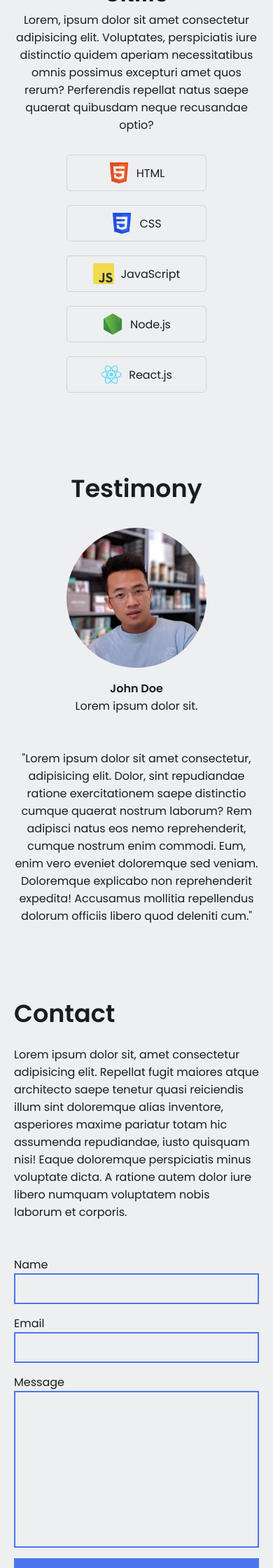
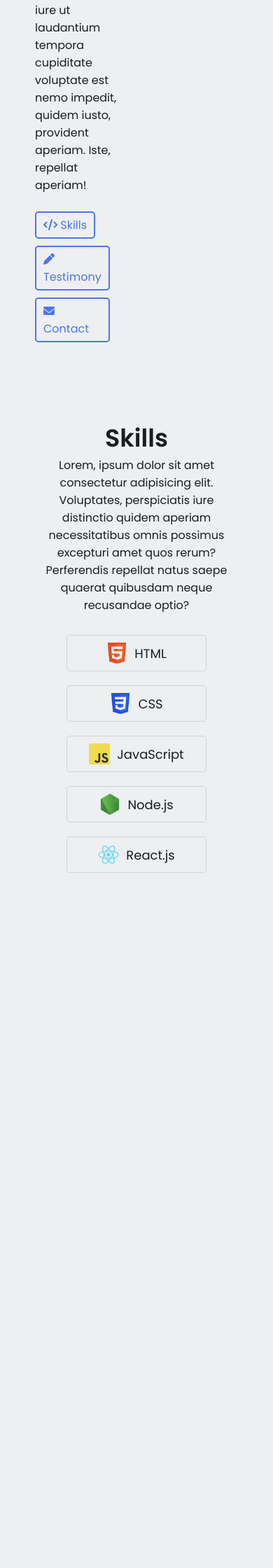
Before and after one commit to EmersonMR25/Personal-Website, a Flask app: page / in a window 390 px wide; the page is wider, and only the part inside the window is pictured. Shown: the part 1000-3240 px from the top of that part at 70% size. After the commit the page ends 2247 px from the top of that part, so only its background shows below. Run offline with Flask 3, Linux system fonts and the light colour scheme.

Commit message:
Minor fixes to index file

```diff
--- a/app/static/css/styles.css
+++ b/app/static/css/styles.css
@@ -15,7 +15,7 @@
 }
 
 body {
-  font-family: 'Poppins', sans-serif;
+  font-family: "Poppins", sans-serif;
   color: var(--text-color);
   background-color: var(--background-color);
   max-width: 1400px;
@@ -89,7 +89,7 @@
   border-radius: 5px;
   margin-right: 10px;
   margin-bottom: 10px;
-  transition: .1s;
+  transition: 0.1s;
 }
 
 .hero-section .text .links a:hover {
@@ -153,178 +153,3 @@
 .skills-section .cells .cell span {
   font-size: 18px;
 }
-
-/* SECTION 3: Testimony */
-.testimony-section {
-  padding: 0 50px;
-  margin-bottom: 100px;
-}
-
-.testimony-section h2 {
-  font-size: 35px;
-  margin-bottom: 30px;
-}
-
-.testimony-section .group {
-  display: flex;
-  align-items: center;
-  gap: 50px;
-}
-
-.testimony-section .group .person-details {
-  text-align: center;
-  flex: 2;
-}
-
-.testimony-section .group .person-details img {
-  width: 200px;
-  aspect-ratio: 1 / 1;
-  object-fit: cover;
-  border-radius: 50%;
-  margin-bottom: 10px;
-}
-
-.testimony-section .group .person-details p {
-  font-weight: 600;
-}
-
-.testimony-section .group .person-details p:last-child {
-  font-weight: normal;
-}
-
-.testimony-section .group .text {
-  flex: 8;
-}
-
-/* SECTION 4: Contact */
-.contact-section {
-  padding: 0 50px;
-  margin-bottom: 100px;
-}
-
-.contact-section h2 {
-  font-size: 35px;
-}
-
-.contact-section .group {
-  display: flex;
-  gap: 50px;
-}
-
-.contact-section .group .text {
-  flex: 3;
-  margin-top: 20px;
-}
-
-.contact-section .group form {
-  flex: 3;
-  display: flex;
-  flex-direction: column;
-}
-
-.contact-section .group form input,
-.contact-section .group form textarea {
-  font-family: 'Poppins', sans-serif;
-  border: 2px solid var(--link-color);
-  background-color: transparent;
-  padding: 10px;
-  margin-bottom: 15px;
-  outline: none;
-  resize: none;
-}
-
-.contact-section .group form button {
-  font-size: 16px;
-  font-family: 'Poppins', sans-serif;
-  color: #fff;
-  background-color: var(--link-color);
-  border: none;
-  height: 50px;
-  cursor: pointer;
-  transition: .1s;
-}
-
-.contact-section .group form button:hover {
-  filter: brightness(.9);
-}
-
-@media (max-width: 850px) {
-  /* SECTION 1: Hero */
-  .hero-section .text h2 {
-    font-size: 35px;
-  }
-}
-
-@media (max-width: 740px) {
-  /* SECTION 1: Hero */
-  .hero-section {
-    flex-direction: column-reverse;
-  }
-
-  .hero-section .headshot img {
-    width: 300px;
-  }
-
-  /* SECTION 3: Testimony */
-  .testimony-section {
-    text-align: center;
-  }
-
-  .testimony-section .group {
-    flex-direction: column;
-  }
-
-  /* SECTION 4: Contact */
-  .contact-section .group {
-    flex-direction: column;
-  }
-}
-
-@media (max-width: 600px) {
-  /* NAVBAR */
-  nav {
-    padding: 0 20px;
-  }
-
-  nav .right a {
-    font-size: 22px;
-  }
-
-  nav .right a:last-child {
-    color: var(--text-color);
-    background-color: transparent;
-    padding: 0;
-  }
-
-  nav .right a span {
-    display: none;
-  }
-
-  /* SECTION 1: Hero */
-  .hero-section {
-    padding: 0 20px;
-  }
-
-  .hero-section .text h2 {
-    font-size: 30px;
-  }
-
-  /* SECTION 2: Skills */
-  .skills-section {
-    padding: 0 20px;
-  }
-
-  .skills-section .cells .cell span {
-    font-size: 16px;
-  }
-
-  /* SECTION 3: Testimony */
-  .testimony-section {
-    padding: 0 20px;
-  }
-
-  /* SECTION 4: Contact */
-  .contact-section {
-    padding: 0 20px;
-  }
-}
--- a/app/templates/index.html
+++ b/app/templates/index.html
@@ -28,7 +28,7 @@
     <!-- NAVBAR -->
     <nav>
       <div class="left">
-        <a href="/">Emerson Romero</a>
+        <a href="{{ url_for('main.index') }}">Emerson Romero</a>
       </div>
 
       <div class="right">
@@ -123,57 +123,6 @@
           </div>
         </div>
       </section>
-
-      <!-- SECTION 3: Testimony -->
-      <section id="testimony" class="testimony-section">
-        <h2>Testimony</h2>
-
-        <div class="group">
-          <div class="person-details">
-            <img src="static/img/testimony-headshot.webp" />
-            <p>John Doe</p>
-            <p>Lorem ipsum dolor sit.</p>
-          </div>
-
-          <div class="text">
-            "Lorem ipsum dolor sit amet consectetur, adipisicing elit. Dolor,
-            sint repudiandae ratione exercitationem saepe distinctio cumque
-            quaerat nostrum laborum? Rem adipisci natus eos nemo reprehenderit,
-            cumque nostrum enim commodi. Eum, enim vero eveniet doloremque sed
-            veniam. Doloremque explicabo non reprehenderit expedita! Accusamus
-            mollitia repellendus dolorum officiis libero quod deleniti cum."
-          </div>
-        </div>
-      </section>
-
-      <!-- SECTION 4: Contact -->
-      <section id="contact" class="contact-section">
-        <h2>Contact</h2>
-
-        <div class="group">
-          <div class="text">
-            Lorem ipsum dolor sit, amet consectetur adipisicing elit. Repellat
-            fugit maiores atque architecto saepe tenetur quasi reiciendis illum
-            sint doloremque alias inventore, asperiores maxime pariatur totam
-            hic assumenda repudiandae, iusto quisquam nisi! Eaque doloremque
-            perspiciatis minus voluptate dicta. A ratione autem dolor iure
-            libero numquam voluptatem nobis laborum et corporis.
-          </div>
-
-          <form>
-            <label for="name">Name</label>
-            <input type="text" id="name" />
-
-            <label for="email">Email</label>
-            <input type="email" id="email" />
-
-            <label for="message">Message</label>
-            <textarea id="message" cols="30" rows="10"></textarea>
-
-            <button type="submit">Send Message</button>
-          </form>
-        </div>
-      </section>
     </main>
   </body>
 </html>
```
Also changed, not shown: app/static/img/github-sign.png (deleted), app/static/img/linkedin.png (deleted).
